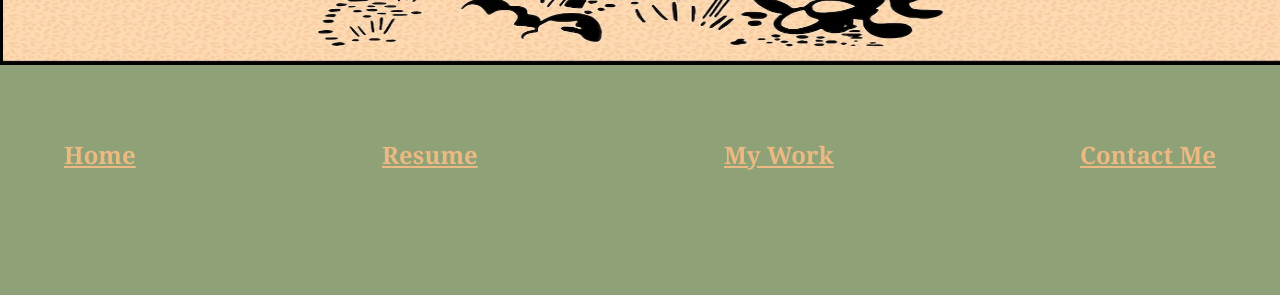
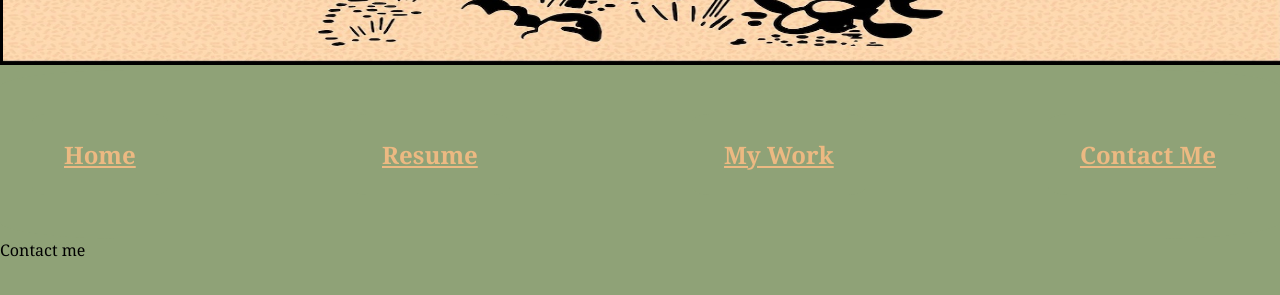
Before and after one commit to BellaMalo1/react-port, a React (Create React App) app: page /Contact-Me in a window 1280 px wide. Shown: the part 421-716 px from the top of the page. Built offline with nearby package versions, Linux system fonts and the light colour scheme.

Commit message:
basic contact me component added

```diff
--- /dev/null
+++ b/src/components/contactme.js
@@ -0,0 +1,12 @@
+import { useEffect } from "react"
+
+function Contact (){
+    return(
+            <>
+            Contact me
+            </>
+        )
+    }
+
+
+export default Contact
--- a/src/components/home.js
+++ b/src/components/home.js
@@ -1,4 +1,5 @@
 import { Routes, Route, Link } from 'react-router-dom'
+import Contact from './contactme'
 import Resume from './resume'
 
 function Home (){
@@ -22,7 +23,7 @@ function Home (){
 <Routes>
  <Route path='/home' />
  <Route path='/Resume'element={ < Resume/>} />
- <Route path="/Contact-Me" />
+ <Route path="/Contact-Me" element={< Contact/>} />
  <Route path='/My-Work' />
 </Routes>
 </div>
```
